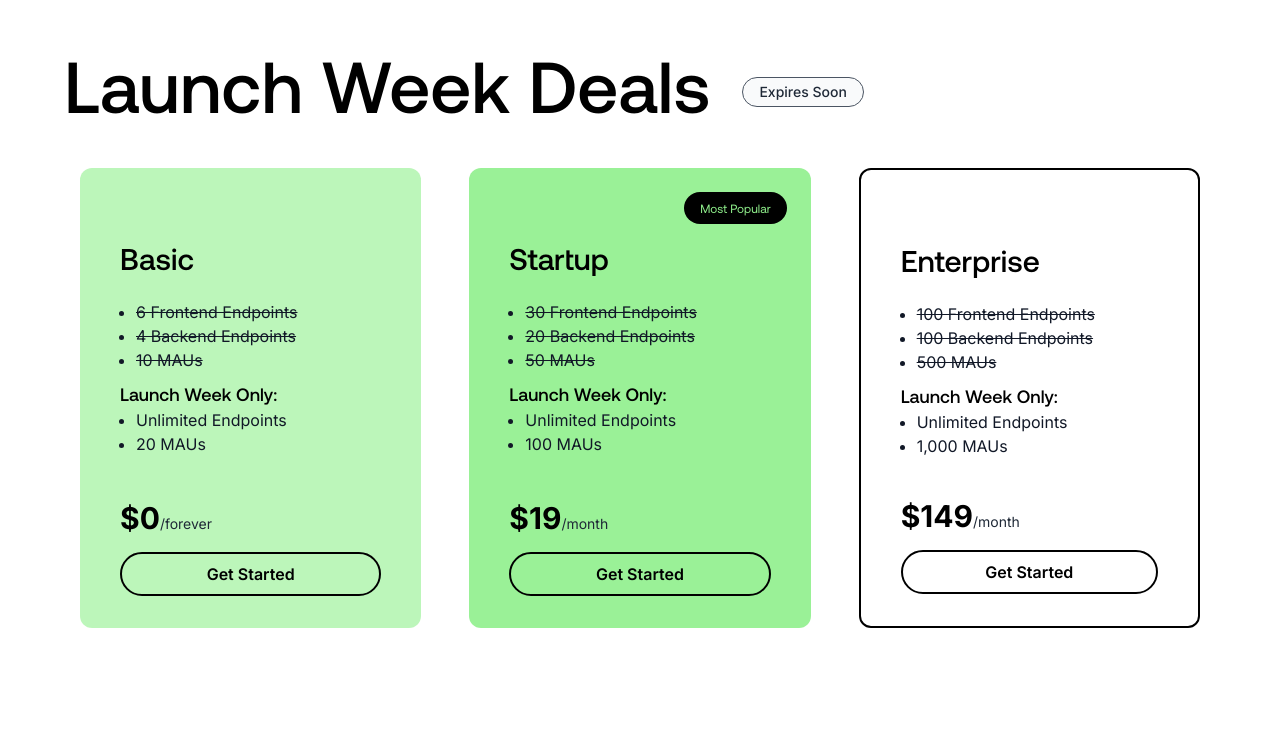
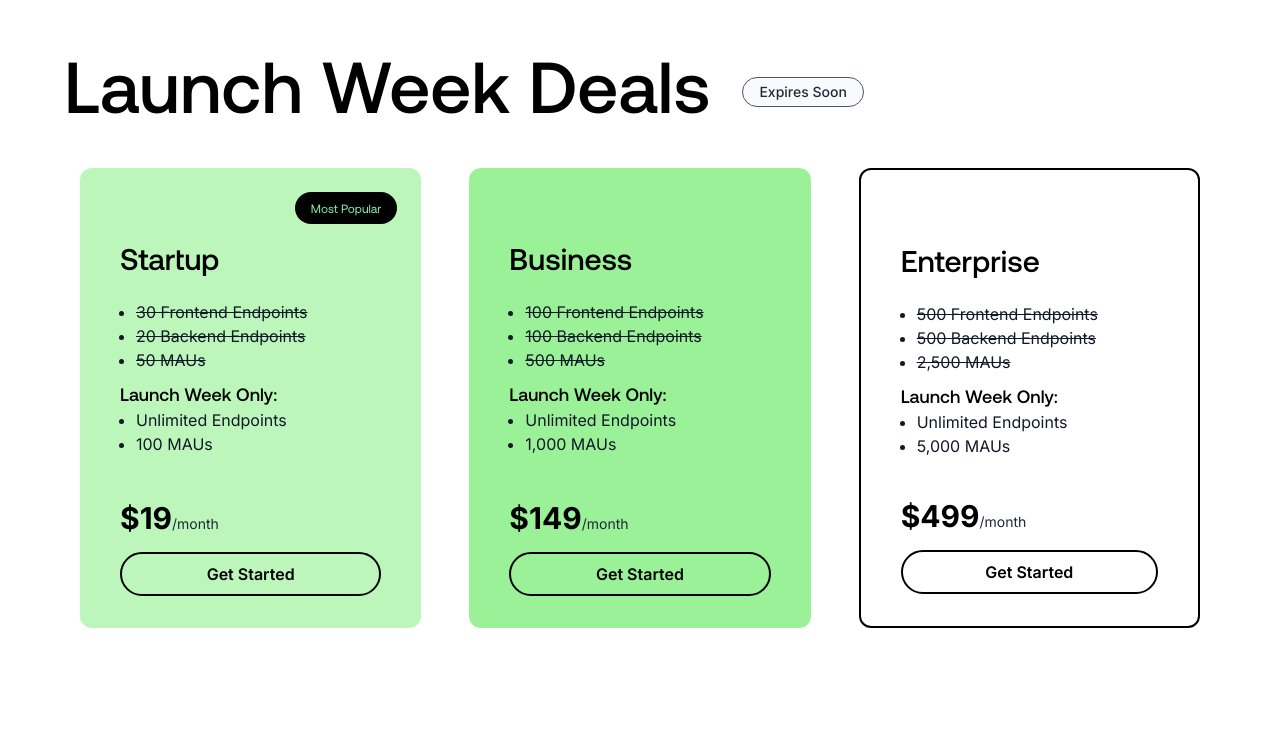
Before and after one commit to TheWiseGhost/Limeblock, a Next.js app: page /checkout in a window 1280 px wide. Shown: the top 750 px of the page. Built offline with nearby package versions, Linux system fonts and the light colour scheme.

Commit message:
Add new pricing

```diff
--- a/src/components/dashboard/Dashboard.jsx
+++ b/src/components/dashboard/Dashboard.jsx
@@ -424,20 +424,24 @@ export default function Dashboard() {
                       : "Free Plan"}
                   </h3>
                   <p className="text-gray-500 text-sm mt-1">
-                    {user?.plan === "enterprise"
-                      ? "Full access for enterprises"
+                    {user?.plan === "business"
+                      ? "Full access for businesss"
                       : user?.plan === "startup"
                       ? "Advanced features for growing businesses"
+                      : user?.plan === "enterprise"
+                      ? "Premium access for enterprises with plenty of users"
                       : "Basic features included"}
                   </p>
                 </div>
                 <div className="text-right">
                   <p className="font-medium text-gray-900">
                     $
-                    {user?.plan === "enterprise"
-                      ? "99"
+                    {user?.plan === "business"
+                      ? "149"
                       : user?.plan === "startup"
                       ? "19"
+                      : user?.plan === "enterprise"
+                      ? "499"
                       : "0"}
                     /month
                   </p>
--- a/src/components/docs/FrontendDocs.jsx
+++ b/src/components/docs/FrontendDocs.jsx
@@ -297,7 +297,7 @@ const FrontendDocs = () => {
                 <p className="font-medium">Pricing Plans</p>
                 <p className="text-sm">
                   Comparison of all available subscription tiers. Features
-                  detailed breakdowns of Free, Pro, and Enterprise plans with
+                  detailed breakdowns of Free, Pro, and Business plans with
                   pricing and feature differences. Users can upgrade their
                   account directly from this page.
                 </p>
--- a/src/components/docs/ManagingPlans.jsx
+++ b/src/components/docs/ManagingPlans.jsx
@@ -28,7 +28,7 @@ const ManagingPlans = () => {
             </h2>
 
             <div className="space-y-4 mb-6">
-              <div className="bg-gray-50 p-4 rounded-lg">
+              {/* <div className="bg-gray-50 p-4 rounded-lg">
                 <h3 className="font-aeonik font-medium text-black text-lg">
                   Basic Plan
                 </h3>
@@ -37,7 +37,7 @@ const ManagingPlans = () => {
                   <span className="font-semibold text-gray-900">20 MAUs</span>.
                   This plan is ideal for small projects or testing purposes.
                 </p>
-              </div>
+              </div> */}
 
               <div className="bg-gray-50 p-4 rounded-lg">
                 <h3 className="font-aeonik font-medium text-black text-lg">
@@ -53,16 +53,30 @@ const ManagingPlans = () => {
 
               <div className="bg-gray-50 p-4 rounded-lg">
                 <h3 className="font-aeonik font-medium text-black text-lg">
+                  Business Plan
+                </h3>
+                <p className="text-gray-700">
+                  The <strong>Business Plan</strong> provides a limit of{" "}
+                  <span className="font-semibold text-gray-900">
+                    1,000 MAUs
+                  </span>
+                  . This plan is designed for medium-scale applications with
+                  good user engagement.
+                </p>
+              </div>
+
+              <div className="bg-gray-50 p-4 rounded-lg">
+                <h3 className="font-aeonik font-medium text-black text-lg">
                   Enterprise Plan
                 </h3>
                 <p className="text-gray-700">
                   The <strong>Enterprise Plan</strong> provides a generous limit
                   of{" "}
                   <span className="font-semibold text-gray-900">
-                    1,000 MAUs
+                    5,000 MAUs
                   </span>
                   . This plan is designed for large-scale applications with high
-                  user engagement.
+                  user engagement and traffic.
                 </p>
               </div>
             </div>
--- a/src/components/landing/Pricing.jsx
+++ b/src/components/landing/Pricing.jsx
@@ -3,6 +3,7 @@
 import React from "react";
 
 const Pricing = () => {
+  // createCheckout function remains the same
   const createCheckout = (prod_id) => {
     try {
       const userId = localStorage.getItem("user_id");
@@ -29,7 +30,7 @@ const Pricing = () => {
 
           const data = await response.json();
           if (data.url) {
-            window.location.href = data.url; // Redirect to Stripe checkout
+            window.location.href = data.url;
           }
         } catch (error) {
           console.error("Error creating checkout session:", error);
@@ -41,6 +42,7 @@ const Pricing = () => {
       console.error("Error creating checkout session:", error);
     }
   };
+
   return (
     <div className="min-h-screen pt-24 px-4 pb-20 md:px-16 font-inter">
       <h1 className="flex flex-col md:flex-row items-center font-aeonik text-5xl md:text-7xl font-medium mb-12">
@@ -50,48 +52,8 @@ const Pricing = () => {
         </div>
       </h1>
       <div className="grid grid-cols-1 md:grid-cols-3 gap-12 font-inter px-4">
-        {/* Basic Plan */}
         <div className="rounded-xl bg-lime/60 px-10 h-[460px] pt-20 pb-8 flex flex-col relative w-full">
-          <div className="flex-grow">
-            <h2 className="text-3xl font-aeonik font-medium mb-2 -mt-2">
-              Basic
-            </h2>
-            <ul className="text-gray-900 text-base mt-6 mb-2 ml-4 list-disc">
-              <li>
-                <span className="line-through">6 Frontend Endpoints</span>
-              </li>
-              <li>
-                <span className="line-through">4 Backend Endpoints</span>
-              </li>
-              <li>
-                <span className="line-through">10 MAUs</span>
-              </li>
-            </ul>
-            <span className="font-aeonik text-lg font-medium mt-4">
-              Launch Week Only:
-            </span>{" "}
-            <ul className="text-gray-900 text-base mb-2 ml-4 list-disc">
-              <li>Unlimited Endpoints</li>
-              <li>20 MAUs</li>
-            </ul>
-          </div>
-          <div className="mb-4">
-            <span className="text-3xl font-bold">$0</span>
-            <span className="text-gray-800 text-sm">/forever</span>
-          </div>
-          <button
-            onClick={() => {
-              window.location.href = "/auth_prompt/";
-            }}
-            className="w-full text-black border-2 font-semibold border-black rounded-full py-2 px-4 hover:bg-opacity-30 mx-auto hover:bg-white transition-colors"
-          >
-            Get Started
-          </button>
-        </div>
-
-        {/* Pro Plan */}
-        <div className="rounded-xl bg-lime/90 px-10 h-[460px] pt-20 pb-8 flex flex-col relative w-full">
-          <div className="absolute top-6 right-6 bg-black text-lime text-xs px-4 py-2 font-aeonik rounded-full">
+          <div className="absolute top-6 right-6 bg-black text-green-300 text-xs px-4 py-2 font-aeonik rounded-full">
             Most Popular
           </div>
           <div className="flex-grow">
@@ -129,11 +91,10 @@ const Pricing = () => {
           </button>
         </div>
 
-        {/* Custom Plan */}
-        <div className="rounded-xl bg-white border-2 border-black px-10 h-[460px] pt-20 pb-8 flex flex-col relative w-full">
+        <div className="rounded-xl bg-lime/90 px-10 h-[460px] pt-20 pb-8 flex flex-col relative w-full">
           <div className="flex-grow">
-            <h2 className="text-3xl font-aeonik font-medium -mt-2 mb-2">
-              Enterprise
+            <h2 className="text-3xl font-aeonik font-medium mb-2 -mt-2">
+              Business
             </h2>
             <ul className="text-gray-900 text-base mt-6 mb-2 ml-4 list-disc">
               <li>
@@ -160,6 +121,42 @@ const Pricing = () => {
           </div>
           <button
             onClick={() => createCheckout("prod_RzHNbu0fjuTZlu")}
+            className="w-full text-black border-2 font-semibold border-black rounded-full py-2 px-4 hover:bg-opacity-30 mx-auto hover:bg-white transition-colors"
+          >
+            Get Started
+          </button>
+        </div>
+
+        <div className="rounded-xl bg-white border-2 border-black px-10 h-[460px] pt-20 pb-8 flex flex-col relative w-full">
+          <div className="flex-grow">
+            <h2 className="text-3xl font-aeonik font-medium -mt-2 mb-2">
+              Enterprise
+            </h2>
+            <ul className="text-gray-900 text-base mt-6 mb-2 ml-4 list-disc">
+              <li>
+                <span className="line-through">500 Frontend Endpoints</span>
+              </li>
+              <li>
+                <span className="line-through">500 Backend Endpoints</span>
+              </li>
+              <li>
+                <span className="line-through">2,500 MAUs</span>
+              </li>
+            </ul>
+            <span className="font-aeonik text-lg font-medium mt-4">
+              Launch Week Only:
+            </span>{" "}
+            <ul className="text-gray-900 text-base mb-2 ml-4 list-disc">
+              <li>Unlimited Endpoints</li>
+              <li>5,000 MAUs</li>
+            </ul>
+          </div>
+          <div className="mb-4">
+            <span className="text-3xl font-bold">$499</span>
+            <span className="text-gray-800 text-sm">/month</span>
+          </div>
+          <button
+            onClick={() => createCheckout("prod_S3HJuA15K2CkU6")}
             className="w-full text-black border-2 font-semibold border-black rounded-full py-2 px-4 hover:bg-opacity-70 hover:bg-gray-200 mx-auto transition-colors"
           >
             Get Started
--- a/src/components/settings/Settings.jsx
+++ b/src/components/settings/Settings.jsx
@@ -232,20 +232,24 @@ export default function Settings() {
                     : "Free Plan"}
                 </h3>
                 <p className="text-gray-500 text-sm mt-1">
-                  {user?.plan === "enterprise"
-                    ? "Full access for enterprises"
+                  {user?.plan === "business"
+                    ? "Full access for businesss"
                     : user?.plan === "startup"
                     ? "Advanced features for growing businesses"
+                    : user?.plan === "enterprise"
+                    ? "Premium access for enterprises with plenty of users"
                     : "Basic features included"}
                 </p>
               </div>
               <div className="text-right">
                 <p className="font-medium text-gray-900">
                   $
-                  {user?.plan === "enterprise"
+                  {user?.plan === "business"
                     ? "99"
                     : user?.plan === "startup"
                     ? "19"
+                    : user?.plan === "enterprise"
+                    ? "499"
                     : "0"}
                   /month
                 </p>
```
